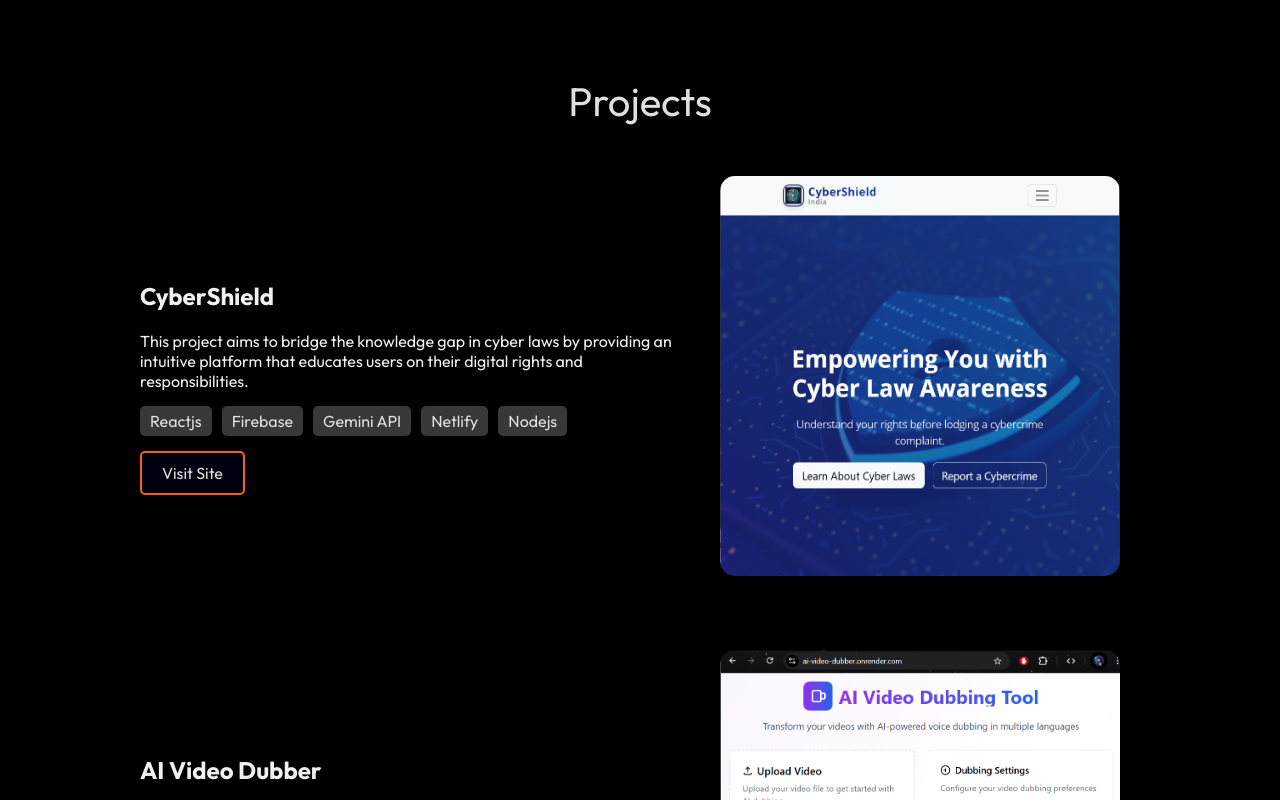
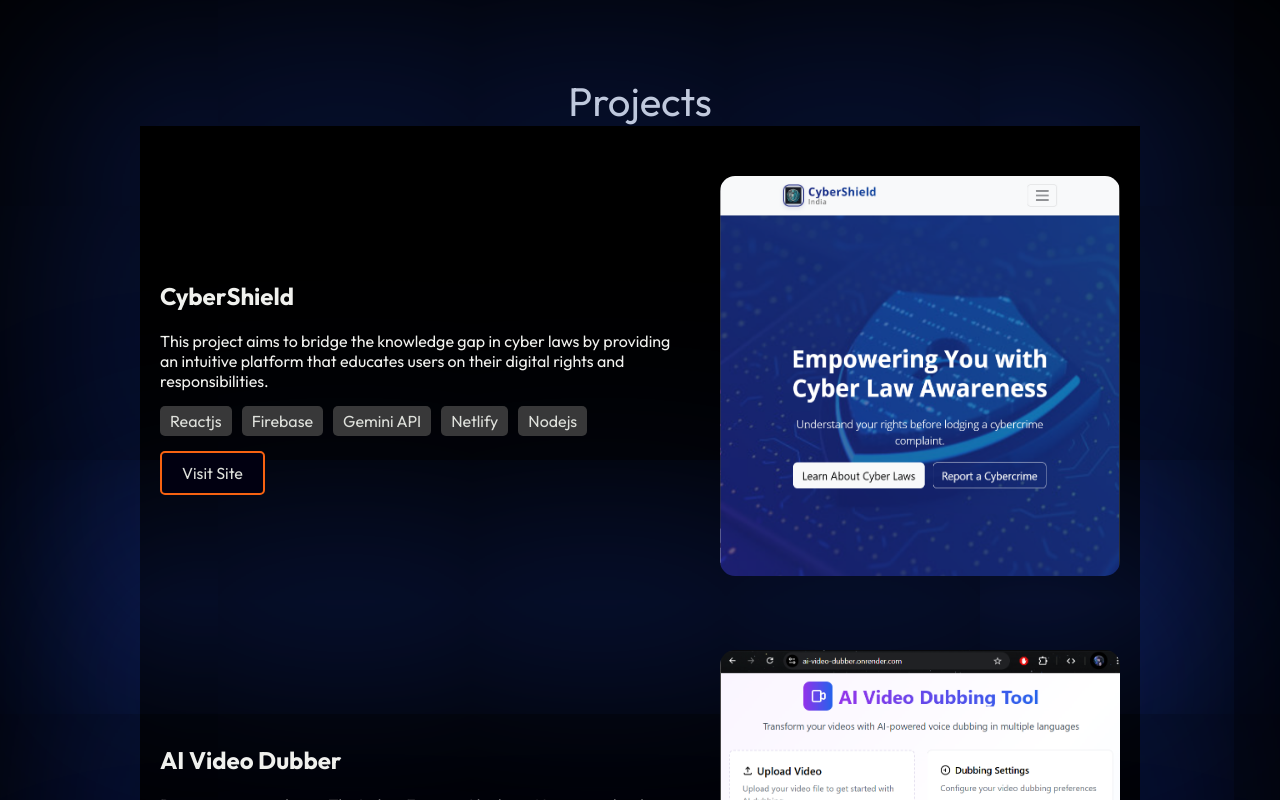
Before and after one commit to nikita2999/Portfolio, a React (Vite) app in the folder portfolio/: page / in a window 1280 px wide. Shown: the part 1780-2580 px from the top of the page. Built offline with nearby package versions, Linux system fonts and the light colour scheme.

Commit message:
box shadow added

```diff
--- a/portfolio/src/pages/Home/Home.css
+++ b/portfolio/src/pages/Home/Home.css
@@ -137,6 +137,7 @@
     justify-content: center;
     color: #f0f1ee;
     margin-top: 20px;
+    margin-left: 20px;
 }
 .tech-stack {
     display: inline-block;
@@ -222,6 +223,7 @@
 
 .project.list {
   transition: transform 0.3s ease, box-shadow 0.3s ease;
+  box-shadow:  0px 2px 237px 75px rgba(34, 78, 231, 0.29);
 }
 
 .project.list:hover {
```
